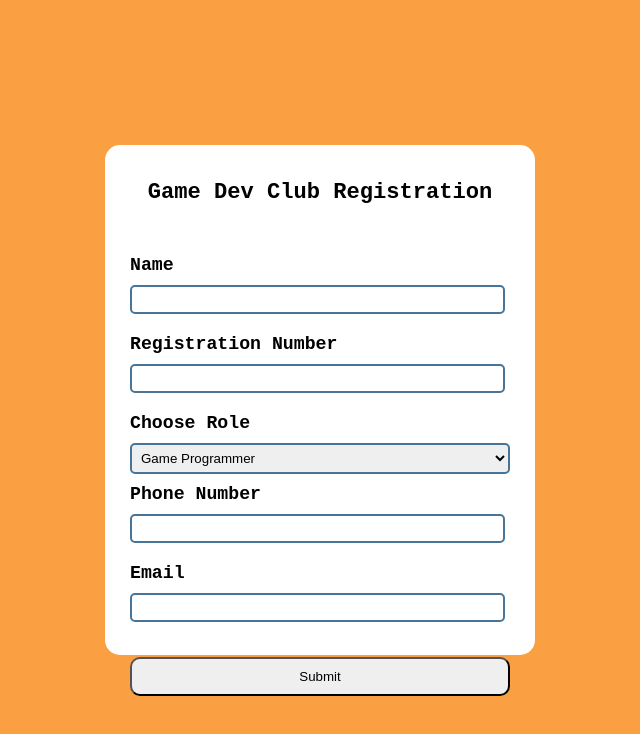
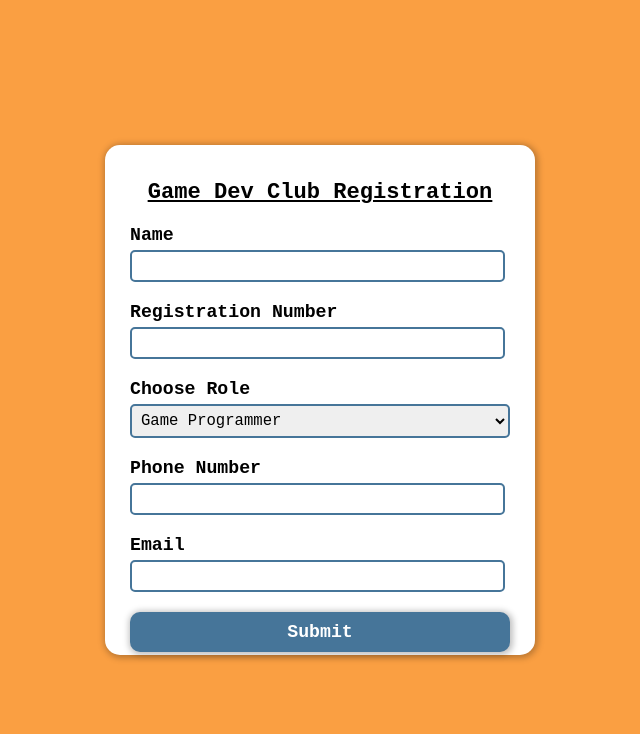
Before and after one commit to Pratyush-2293/20-Days-of-Javascript-Projects, a plain HTML site: page Day_19_FormValidation/index.html in a window 1280 px wide. Shown: the whole page, without its empty margins (320-960 px from the left). Drawn offline with Linux system fonts and the light colour scheme.

Commit message:
Add files via upload

```diff
--- a/Day_19_FormValidation/style.css
+++ b/Day_19_FormValidation/style.css
@@ -19,6 +19,7 @@
     font-family: monospace;
     font-size: 170%;
     font-weight: bold;
+    text-decoration: underline;
 }
 
 .window{
@@ -31,13 +32,13 @@
     padding: 15px;
     flex-direction: column;
     background-color: white;
+    box-shadow: 1px 1px 6px 2px rgba(0, 0, 0, 0.25);
 }
 
 #mainform{
     /* border: 2px solid indigo; */
     padding: 10px;
     height: 80%;
-    padding-top: 10%;
 }
 
 label{
@@ -51,26 +52,57 @@ input{
     border: 2px solid #467599;
     padding: 5px;
     width: 95%;
-    margin-top: 10px;
+    margin-top: 5px;
     margin-bottom: 20px;
     outline: none;
     border-radius: 5px;
+    font-family: monospace;
+    font-size: 120%;
 }
 
 select{
     border: 2px solid #467599;
     padding: 5px;
     width: 95%;
-    margin-top: 10px;
-    margin-bottom: 10px;
+    margin-top: 5px;
+    margin-bottom: 20px;
     outline: none;
     width: 100%;
     border-radius: 5px;
+    font-family: monospace;
+    font-size: 120%;
 }
 
 button{
     width: 100%;
-    margin-top: 15px;
     padding: 10px;
     border-radius: 10px;
+    border: none;
+    outline: none;
+    height: 40px;
+    font-family: monospace;
+    font-size: 140%;
+    font-weight: bold;
+    background-color: #467599;
+    color: white;
+    box-shadow: 1px 1px 6px 2px rgba(0, 0, 0, 0.25);
+    transition: 300ms;
 }
+
+button:hover{
+    scale: 102%;
+    background-color: #B6EEA6;
+    color: black;
+}
+
+option{
+    font-family: monospace;
+}
+
+#error{
+    font-family: monospace;
+    color: #D64045;
+    font-weight: bold;
+    font-size: 110%;
+    padding: 10px;
+}
```
